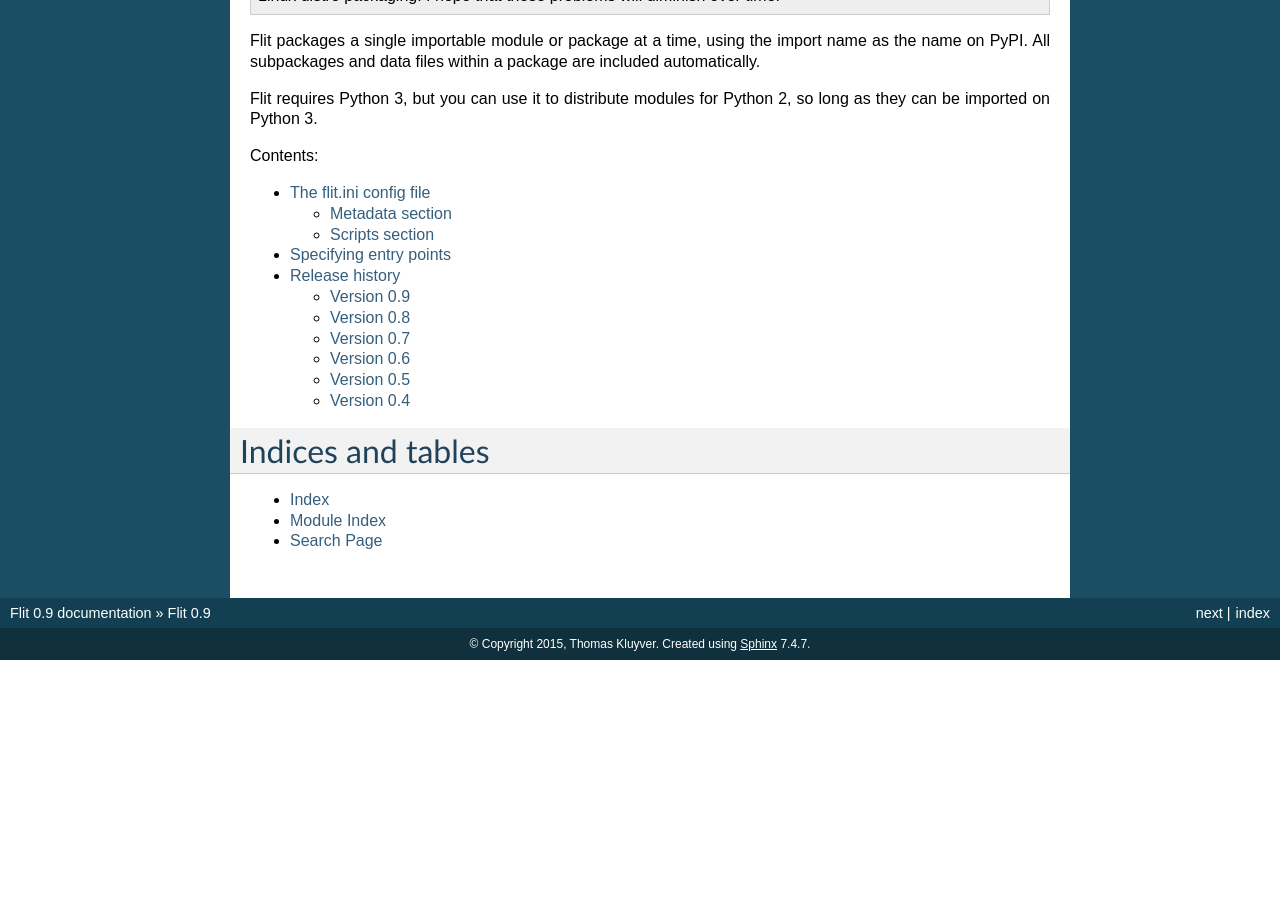
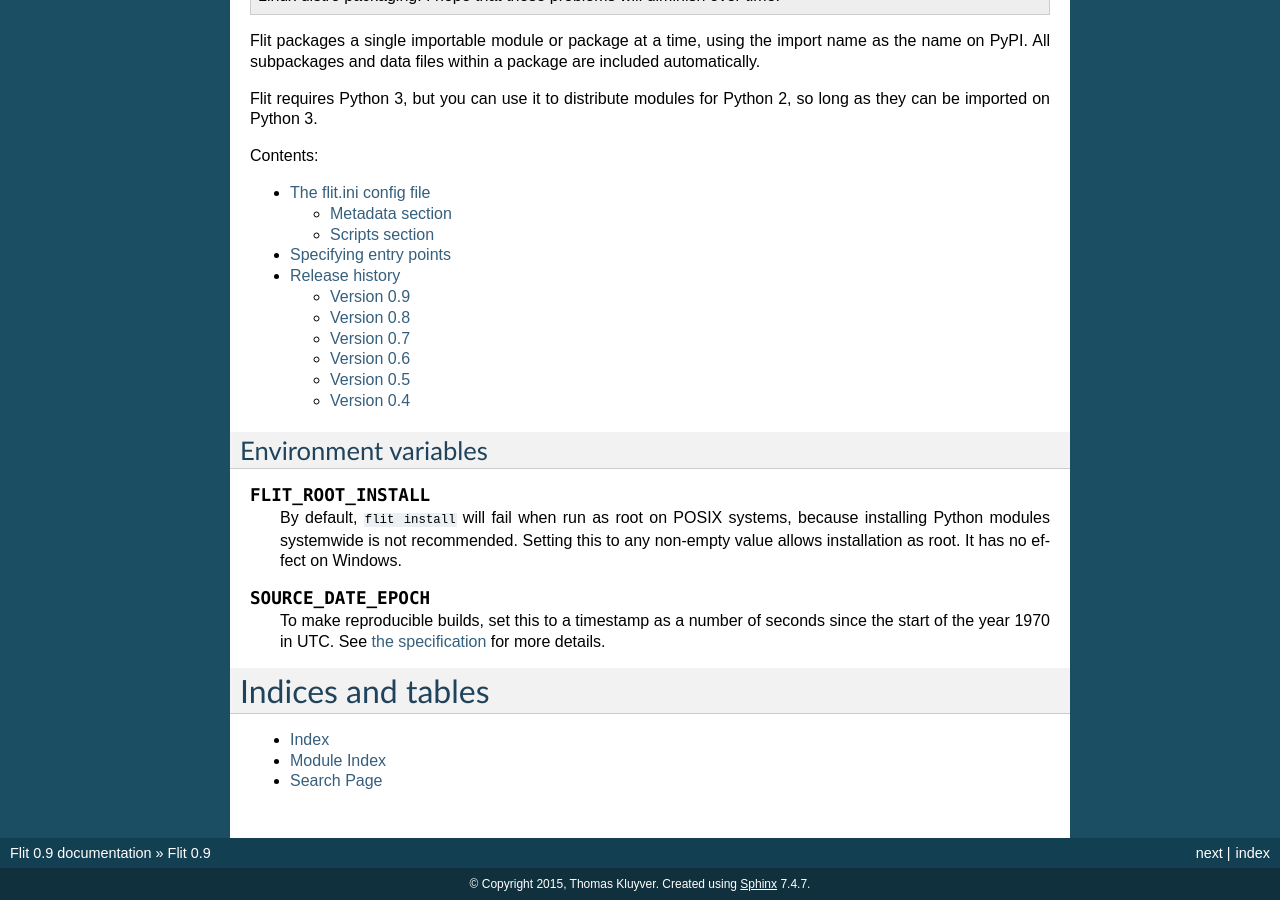
Before and after one commit to pypa/flit, a Sphinx documentation site: the page built from doc/index.rst, in a window 1280 px wide and 900 px high, scrolled down 978 px. Built offline with Sphinx 7.4.7, drawn with Linux system fonts in a browser that asks for light colours; before the commit the page ends 1638 px from its top, so only the background shows below that; some of the changed text lies outside the part shown.

Commit message:
Document major environment variables used

```diff
--- a/doc/index.rst
+++ b/doc/index.rst
@@ -16,7 +16,22 @@
    entrypoints
    history
 
+Environment variables
+---------------------
 
+.. envvar:: FLIT_ROOT_INSTALL
+
+   By default, ``flit install`` will fail when run as root on POSIX systems,
+   because installing Python modules systemwide is not recommended. Setting
+   this to any non-empty value allows installation as root. It has no effect on
+   Windows.
+
+.. envvar:: SOURCE_DATE_EPOCH
+
+   To make reproducible builds, set this to a timestamp as a number of seconds
+   since the start of the year 1970 in UTC. See `the specification
+   <https://reproducible-builds.org/specs/source-date-epoch/>`__ for more
+   details.
 
 Indices and tables
 ==================
```
